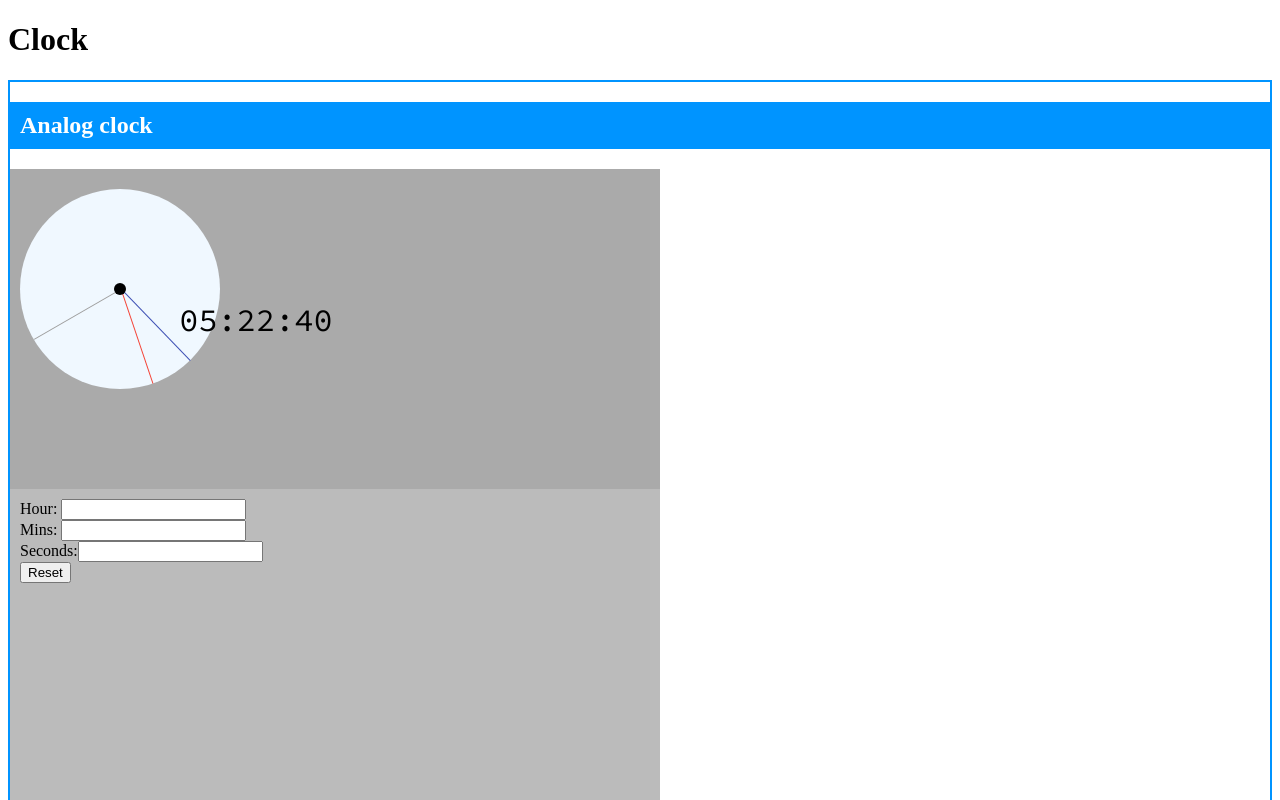
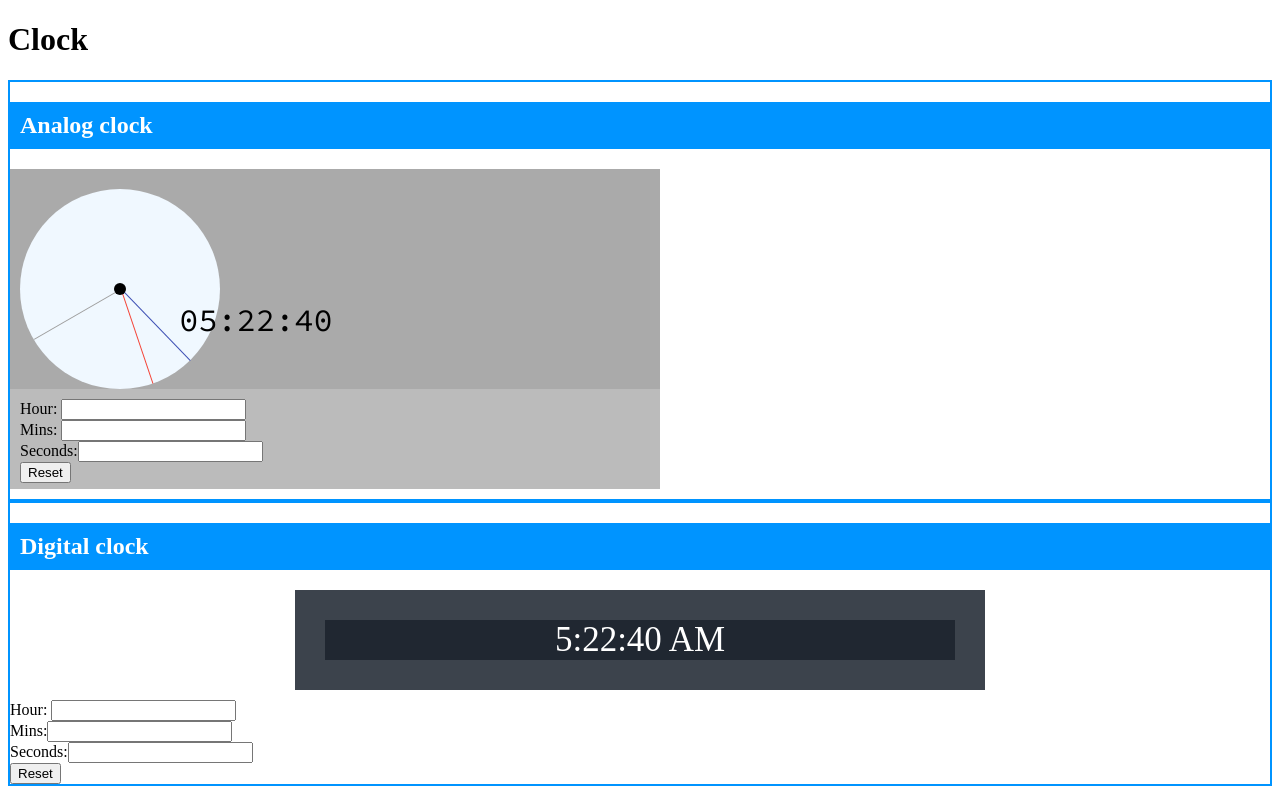
Before and after one commit to ddang123/Clock, an Angular app: page / in a window 1280 px wide. Shown: the top 800 px of the page. Built offline with nearby package versions, Linux system fonts and the light colour scheme.

Commit message:
changing css

```diff
--- a/src/app/analog-clock/analog-clock.component.html
+++ b/src/app/analog-clock/analog-clock.component.html
@@ -10,7 +10,7 @@
             <div class="digital-clock">{{format(thisHour)}}:{{format(thisMin)}}:{{format(thisSeconds)}}</div>
         </div>
     </div>
-    <div class="column" style="background-color:#bbb;">
+    <div class="column2" style="background-color:#bbb;">
         <form>
             <div class="form-group">
               <label for="exampleFormControlFile1">Hour:   </label>
--- a/src/app/analog-clock/analog-clock.component.scss
+++ b/src/app/analog-clock/analog-clock.component.scss
@@ -55,7 +55,14 @@
         float: left;
         width: 50%;
         padding: 10px;
-        height: 300px; /* Should be removed. Only for demonstration */
+        height: 200px; /* Should be removed. Only for demonstration */
+      }
+
+      .column2 {
+        float: left;
+        width: 50%;
+        padding: 10px;
+        height: 80px;
       }
 
       /* Clear floats after the columns */
```
